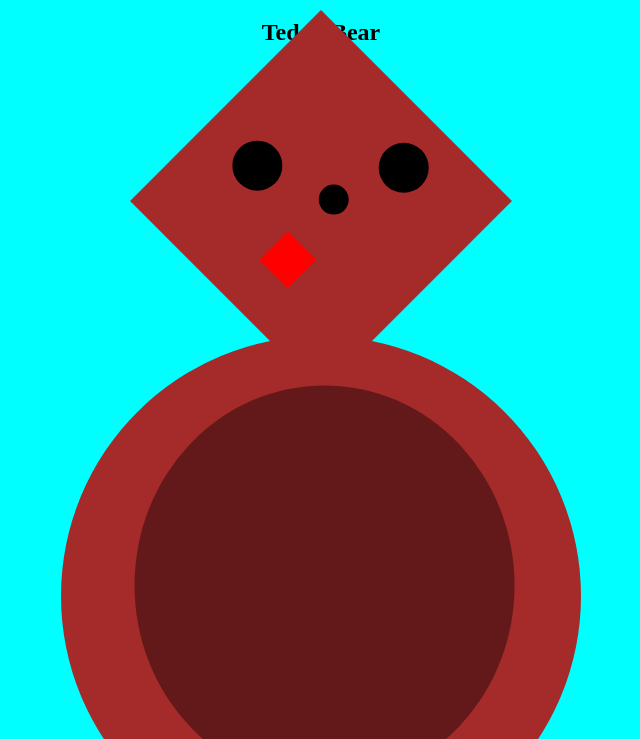
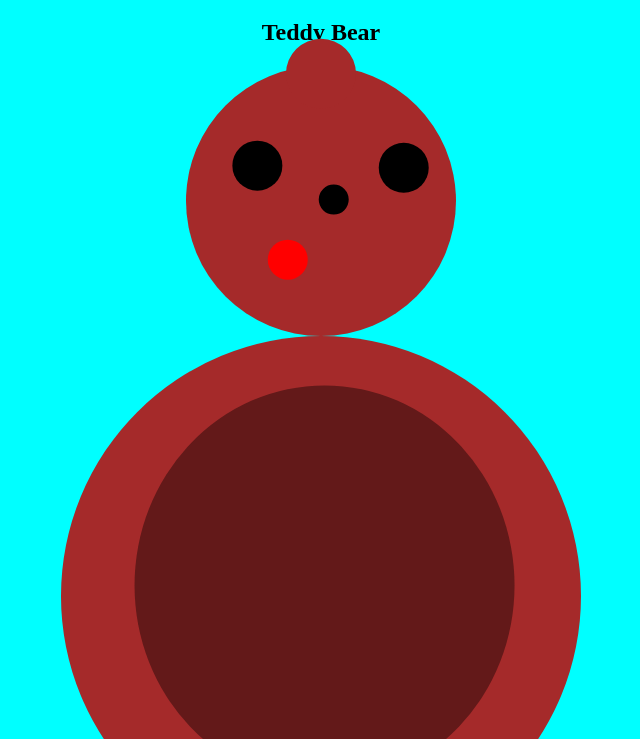
Before and after one commit to CruzParraAndres/Tareas, a plain HTML site: page index.html in a window 1280 px wide. Shown: the part 61-800 px from the top of the page, without its empty margins (319-959 px from the left). Drawn offline with Linux system fonts and the light colour scheme; files that its build step writes are made by us from their sources.

Commit message:
Add files via upload

```diff
--- a/index.html
+++ b/index.html
@@ -12,6 +12,12 @@
     <h2>Teddy Bear</h2>
     <div id="teddy">
         <div id="cabeza">
+            <div id="oreja1">
+
+            </div>
+            <div id="oreja2">
+
+            </div>
             <div id="ojo1">
 
             </div>
--- a/styles.css
+++ b/styles.css
@@ -16,7 +16,7 @@ h2{
     height: 250px;
     background-color: brown ;
     transform: rotate(45deg);
-
+    border-radius: 100%;
 }
 #cuerpo{
     margin: auto;
@@ -77,5 +77,13 @@ h2{
     width: 40px;
     height: 40px;
     background-color: red;
+    border-radius: 100%;
 
 }
+#oreja1{
+    position:absolute;
+    width:70px;
+    height:70px;
+    background-color: brown;
+    border-radius:100%;
+}
```
